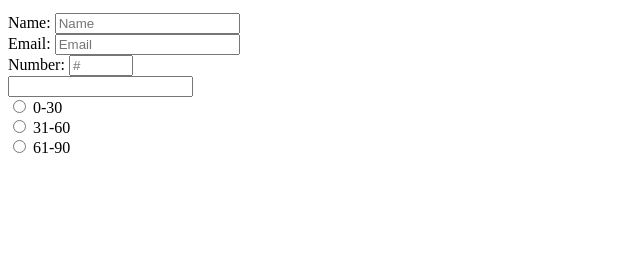
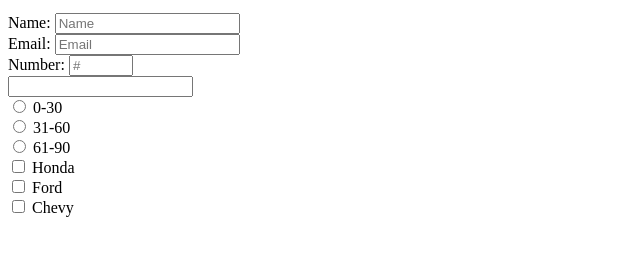
Before and after one commit to BrandonCzaja/FCC-Survey-Form-Project, a plain HTML site: page index.html in a window 1280 px wide. Shown: the part 101-356 px from the top of the page, without its empty margins (0-640 px from the left). Drawn offline with Linux system fonts and the light colour scheme.

Commit message:
Completed Checkbox challenge

```diff
--- a/index.html
+++ b/index.html
@@ -25,10 +25,17 @@
             ><br />
             <input type="radio" id="age1" name="age" value="30" />
             <label for="age1">0-30</label> <br />
-            <input type="radio" id="age2" name="age" value="30" />
+            <input type="radio" id="age2" name="age" value="60" />
             <label for="age2">31-60</label><br />
-            <input type="radio" id="age3" name="age" value="30" />
+            <input type="radio" id="age3" name="age" value="90" />
             <label for="age3">61-90</label>
+            <br />
+            <input type="checkbox" id="vehicle1" name="vehicle" value="Honda" />
+            <label for="vehicle1">Honda</label> <br />
+            <input type="checkbox" id="vehicle2" name="vehicle" value="Ford" />
+            <label for="vehicle2">Ford</label><br />
+            <input type="checkbox" id="vehicle3" name="vehicle" value="Chevy" />
+            <label for="vehicle3">Chevy</label>
         </form>
     </body>
 </html>
```
